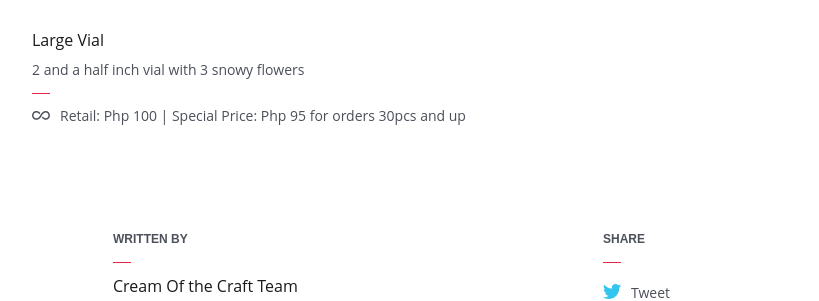
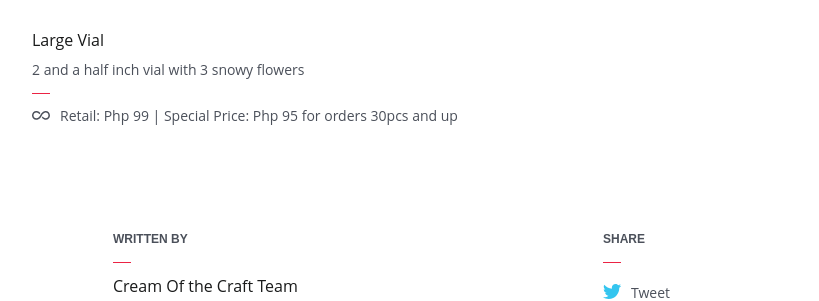
Before and after one commit to creamofthecraft/creamofthecraft.github.io, a Jekyll site: the page built from made-with-love.md, in a window 1280 px wide and 900 px high, scrolled down 9203 px. Shown: the part 310-611 px from the top of the window, without its empty margins (210-1029 px from the left). Built offline with Jekyll 4.4.1, drawn with Linux system fonts in a browser that asks for light colours; some of the changed text lies outside the part shown.

Commit message:
adjusted prices

```diff
--- a/made-with-love.md
+++ b/made-with-love.md
@@ -20,28 +20,28 @@
 ---
 
 ## A Basket of garden series
-{% include price-list.html file="edited/teddy-n-basket.jpg" title="Teddy 'n Basket" caption="comes with 20 pieces of snowy flowers with FREE spray" price="Php 650" %}
+{% include price-list.html file="edited/teddy-n-basket.jpg" title="Teddy 'n Basket" caption="comes with 20 pieces of snowy flowers with FREE spray" price="Php 649" %}
 
-{% include price-list.html file="edited/metal-bike.jpg" title="Metal Bike with Basket" caption="comes with 12 pieces of snowy flowers with FREE spray" price="Php 400" %}
+{% include price-list.html file="edited/metal-bike.jpg" title="Metal Bike with Basket" caption="comes with 12 pieces of snowy flowers with FREE spray" price="Php 349" %}
 
-{% include price-list.html file="edited/metal-carriage.jpg" title="Metal Baby Carriage" caption="comes with 12 pieces of snowy flowers with FREE spray" price="Php 400" %}
+{% include price-list.html file="edited/metal-carriage.jpg" title="Metal Baby Carriage" caption="comes with 12 pieces of snowy flowers with FREE spray" price="Php 399" %}
 
 ## Garden in a Jar
-{% include price-list.html file="edited/juice-jar.jpg" title="Juice Jar" caption="comes with 12 pieces of snowy flowers with FREE spray" price="Php 350" %}
+{% include price-list.html file="edited/juice-jar.jpg" title="Juice Jar" caption="comes with 12 pieces of snowy flowers with FREE spray" price="Php 349" %}
 
-{% include price-list.html file="edited/shot-glass.jpg" title="Shot Glass" caption="comes with 12 pieces of snowy flowers with FREE spray" price="Php 350" %}
+{% include price-list.html file="edited/shot-glass.jpg" title="Shot Glass" caption="comes with 12 pieces of snowy flowers with FREE spray" price="Php 349" %}
 
-{% include price-list.html file="edited/glass-stand.jpg" title="Glass Stand" caption="comes with 20 pieces of snowy flowers with FREE spray" price="Php 850" %}
+{% include price-list.html file="edited/glass-stand.jpg" title="Glass Stand" caption="comes with 20 pieces of snowy flowers with FREE spray" price="Php 849" %}
 
-{% include price-list.html file="edited/glass-bowl.jpg" title="Glass Bowl" caption="comes with 20 pieces of snowy flowers with FREE spray" price="Php 850" %}
+{% include price-list.html file="edited/glass-bowl.jpg" title="Glass Bowl" caption="comes with 20 pieces of snowy flowers with FREE spray" price="Php 849" %}
 
-{% include price-list.html file="edited/spice-jar.jpg" title="Spice Jar" caption="comes with 20 pieces of snowy flowers with FREE spray" price="Php 400" %}
+{% include price-list.html file="edited/spice-jar.jpg" title="Spice Jar" caption="comes with 20 pieces of snowy flowers with FREE spray" price="Php 849" %}
 
-{% include price-list.html file="edited/light-bulb.jpg" title="Glass Bulb" caption="comes with 15 pieces of snowy flowers with FREE spray" price="Php 650" %}
+{% include price-list.html file="edited/light-bulb.jpg" title="Glass Bulb" caption="comes with 15 pieces of snowy flowers with FREE spray" price="Php 649" %}
 
 ## Flowers in Vials with Cork
 {% include price-list.html file="pl_ed/beauty-and-beast-vial.jpg" title="Beauty & the Beast magical flower" caption="2 inch vial with 1 snowy flower" price="Retail: Php 58 | Special Price: Php 55 for orders 30pcs and up" %}
 
 {% include price-list.html file="pl_ed/medium-vials-3f.jpg" title="Medium Vial" caption="2 inch vial with 3 snowy flowers" price="Retail: Php 85 | Special Price: Php 80 for orders 30pcs and up" %}
 
-{% include price-list.html file="pl_ed/large-vial-3f.jpg" title="Large Vial" caption="2 and a half inch vial with 3 snowy flowers" price="Retail: Php 100 | Special Price: Php 95 for orders 30pcs and up" %}
+{% include price-list.html file="pl_ed/large-vial-3f.jpg" title="Large Vial" caption="2 and a half inch vial with 3 snowy flowers" price="Retail: Php 99 | Special Price: Php 95 for orders 30pcs and up" %}
```
